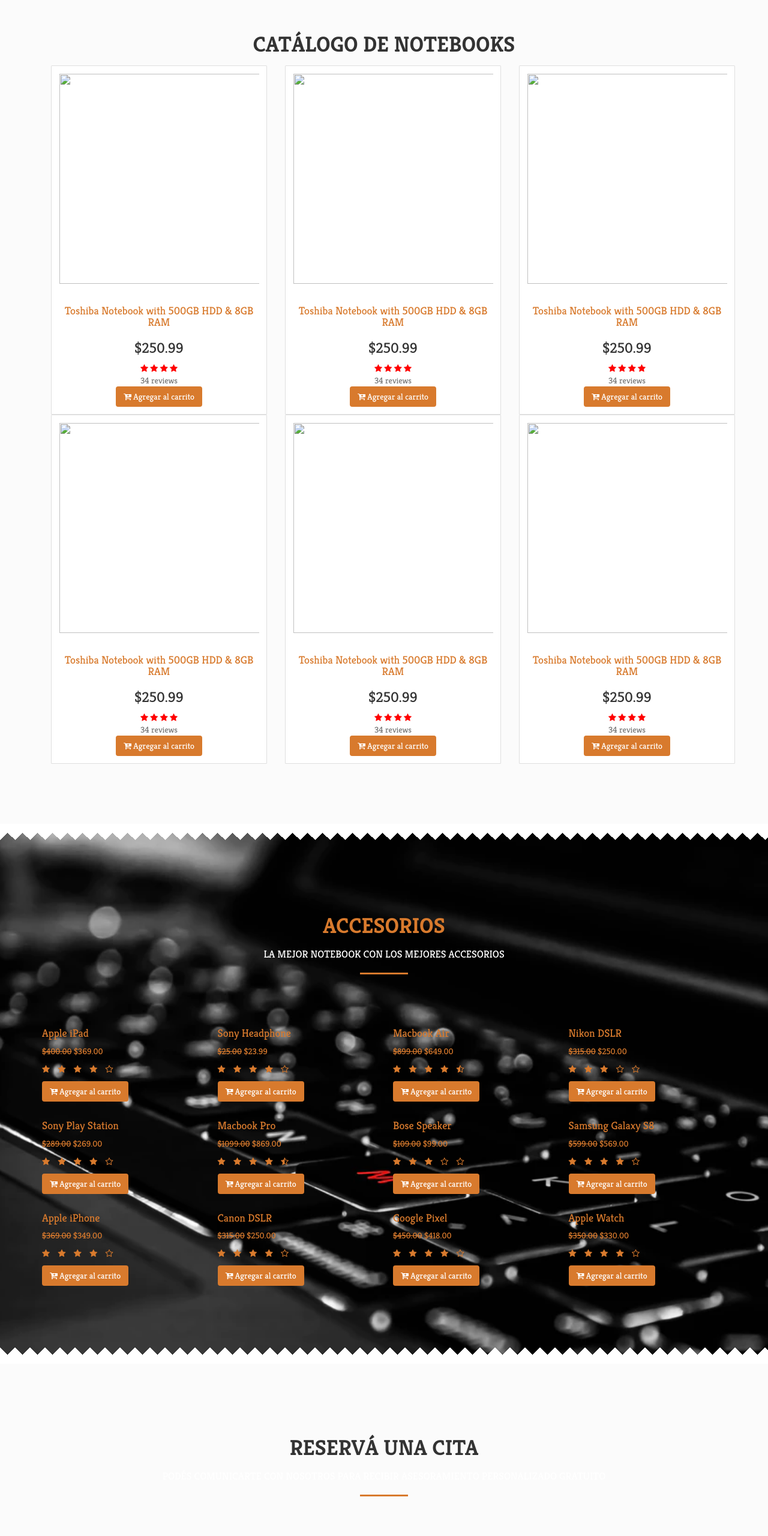
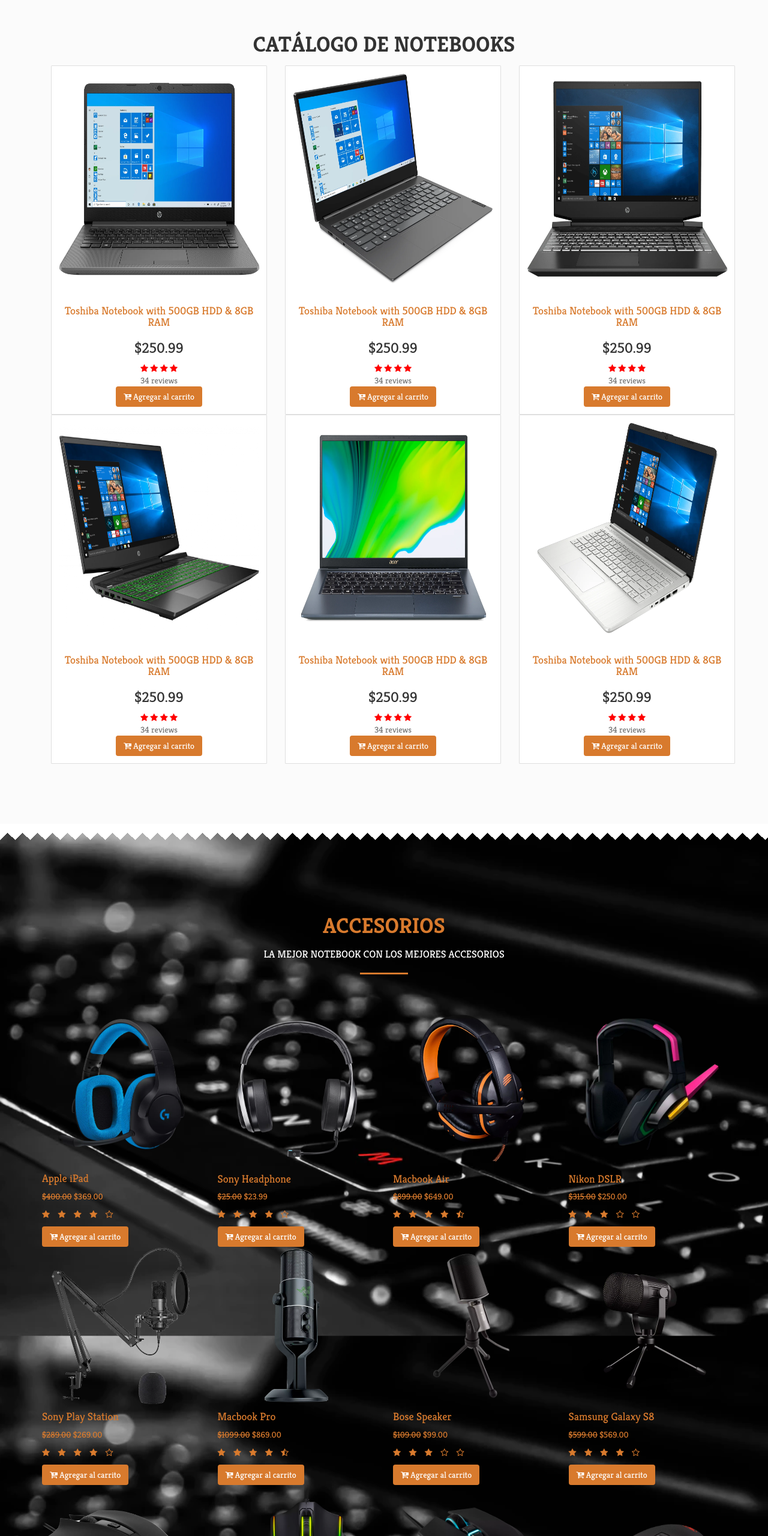
Before and after one commit to JeyciHouses1986/notex, a plain HTML site: page index.html in a window 1280 px wide. Shown: the part 1700-4260 px from the top of the page at 60% size. Drawn offline with Linux system fonts and the light colour scheme; the site is published under a folder, as on GitHub Pages, so addresses that start at the root find nothing.

```diff
--- a/index.html
+++ b/index.html
@@ -38,7 +38,7 @@
             </div><!-- navbar-header -->
             <div id="navbar" class="navbar-collapse collapse">
                 <div class="hidden-xs" id="logo"><a href="#header">
-                        <img src="/img/logo.png" alt="">
+                        <img src="img/logo.png" alt="">
                     </a></div>
 
                 <ul class="nav navbar-nav navbar-right">
@@ -170,7 +170,7 @@
                             <div class="card-body">
                                 <div class="card-img-actions">
 
-                                    <img src="/img/notebooks/note1.webp" class="card-img img-fluid" width="96"
+                                    <img src="img/notebooks/note1.webp" class="card-img img-fluid" width="96"
                                         height="350" alt="">
 
 
@@ -218,7 +218,7 @@
                             <div class="card-body">
                                 <div class="card-img-actions">
 
-                                    <img src="/img/notebooks/note2.webp" class="card-img img-fluid" width="96"
+                                    <img src="img/notebooks/note2.webp" class="card-img img-fluid" width="96"
                                         height="350" alt="">
 
 
@@ -265,7 +265,7 @@
                             <div class="card-body">
                                 <div class="card-img-actions">
 
-                                    <img src="/img/notebooks/note3.webp" class="card-img img-fluid" width="96"
+                                    <img src="img/notebooks/note3.webp" class="card-img img-fluid" width="96"
                                         height="350" alt="">
 
 
@@ -313,7 +313,7 @@
                             <div class="card-body">
                                 <div class="card-img-actions">
 
-                                    <img src="/img/notebooks/note4.webp" class="card-img img-fluid" width="96"
+                                    <img src="img/notebooks/note4.webp" class="card-img img-fluid" width="96"
                                         height="350" alt="">
 
 
@@ -361,7 +361,7 @@
                             <div class="card-body">
                                 <div class="card-img-actions">
 
-                                    <img src="/img/notebooks/note5.webp" class="card-img img-fluid" width="96"
+                                    <img src="img/notebooks/note5.webp" class="card-img img-fluid" width="96"
                                         height="350" alt="">
 
 
@@ -409,7 +409,7 @@
                             <div class="card-body">
                                 <div class="card-img-actions">
 
-                                    <img src="/img/notebooks/note6.webp" class="card-img img-fluid" width="96"
+                                    <img src="img/notebooks/note6.webp" class="card-img img-fluid" width="96"
                                         height="350" alt="">
 
 
@@ -484,7 +484,7 @@
                         <div class="col-sm-3">
                             <div class="thumb-wrapper">
                                 <div class="img-box">
-                                    <img src="/img/accesorios/auriculares/auri1.webp" class="img-fluid" alt="">
+                                    <img src="img/accesorios/auriculares/auri1.webp" class="img-fluid" alt="">
                                 </div>
                                 <div class="thumb-content">
                                     <h4>Apple iPad</h4>
@@ -509,7 +509,7 @@
                         <div class="col-sm-3">
                             <div class="thumb-wrapper">
                                 <div class="img-box">
-                                    <img src="/img/accesorios/auriculares/auri2.webp" class="img-fluid" alt="">
+                                    <img src="img/accesorios/auriculares/auri2.webp" class="img-fluid" alt="">
                                 </div>
                                 <div class="thumb-content">
                                     <h4>Sony Headphone</h4>
@@ -534,7 +534,7 @@
                         <div class="col-sm-3">
                             <div class="thumb-wrapper">
                                 <div class="img-box">
-                                    <img src="/img/accesorios/auriculares/auri3.webp" class="img-fluid" alt="">
+                                    <img src="img/accesorios/auriculares/auri3.webp" class="img-fluid" alt="">
                                 </div>
                                 <div class="thumb-content">
                                     <h4>Macbook Air</h4>
@@ -558,7 +558,7 @@
                         <div class="col-sm-3">
                             <div class="thumb-wrapper">
                                 <div class="img-box">
-                                    <img src="/img/accesorios/auriculares/auri4.webp" class="img-fluid" alt="">
+                                    <img src="img/accesorios/auriculares/auri4.webp" class="img-fluid" alt="">
                                 </div>
                                 <div class="thumb-content">
                                     <h4>Nikon DSLR</h4>
@@ -589,7 +589,7 @@
                         <div class="col-sm-3">
                             <div class="thumb-wrapper">
                                 <div class="img-box">
-                                    <img src="/img/accesorios/microfonos/micro1.webp" class="img-fluid" alt="">
+                                    <img src="img/accesorios/microfonos/micro1.webp" class="img-fluid" alt="">
                                 </div>
                                 <div class="thumb-content">
                                     <h4>Sony Play Station</h4>
@@ -614,7 +614,7 @@
                         <div class="col-sm-3">
                             <div class="thumb-wrapper">
                                 <div class="img-box">
-                                    <img src="/img/accesorios/microfonos/micro2.webp" class="img-fluid" alt="">
+                                    <img src="img/accesorios/microfonos/micro2.webp" class="img-fluid" alt="">
                                 </div>
                                 <div class="thumb-content">
                                     <h4>Macbook Pro</h4>
@@ -638,7 +638,7 @@
                         <div class="col-sm-3">
                             <div class="thumb-wrapper">
                                 <div class="img-box">
-                                    <img src="/img/accesorios/microfonos/micro3.webp" class="img-fluid" alt="">
+                                    <img src="img/accesorios/microfonos/micro3.webp" class="img-fluid" alt="">
                                 </div>
                                 <div class="thumb-content">
                                     <h4>Bose Speaker</h4>
@@ -664,7 +664,7 @@
                         <div class="col-sm-3">
                             <div class="thumb-wrapper">
                                 <div class="img-box">
-                                    <img src="/img/accesorios/microfonos/micro4.webp" class="img-fluid" alt="">
+                                    <img src="img/accesorios/microfonos/micro4.webp" class="img-fluid" alt="">
                                 </div>
                                 <div class="thumb-content">
                                     <h4>Samsung Galaxy S8</h4>
@@ -694,7 +694,7 @@
                         <div class="col-sm-3">
                             <div class="thumb-wrapper">
                                 <div class="img-box">
-                                    <img src="/img/accesorios/mouse/mouse1.webp" class="img-fluid" alt="">
+                                    <img src="img/accesorios/mouse/mouse1.webp" class="img-fluid" alt="">
                                 </div>
                                 <div class="thumb-content">
                                     <h4>Apple iPhone</h4>
@@ -719,7 +719,7 @@
                         <div class="col-sm-3">
                             <div class="thumb-wrapper">
                                 <div class="img-box">
-                                    <img src="/img/accesorios/mouse/mouse2.webp" class="img-fluid" alt="">
+                                    <img src="img/accesorios/mouse/mouse2.webp" class="img-fluid" alt="">
                                 </div>
                                 <div class="thumb-content">
                                     <h4>Canon DSLR</h4>
@@ -744,7 +744,7 @@
                         <div class="col-sm-3">
                             <div class="thumb-wrapper">
                                 <div class="img-box">
-                                    <img src="/img/accesorios/mouse/mouse3.webp" class="img-fluid" alt="">
+                                    <img src="img/accesorios/mouse/mouse3.webp" class="img-fluid" alt="">
                                 </div>
                                 <div class="thumb-content">
                                     <h4>Google Pixel</h4>
@@ -769,7 +769,7 @@
                         <div class="col-sm-3">
                             <div class="thumb-wrapper">
                                 <div class="img-box">
-                                    <img src="/img/accesorios/mouse/mouse4.webp" class="img-fluid" alt="">
+                                    <img src="img/accesorios/mouse/mouse4.webp" class="img-fluid" alt="">
                                 </div>
                                 <div class="thumb-content">
                                     <h4>Apple Watch</h4>
@@ -897,7 +897,7 @@
                 <div class="col-sm-4">
                     <div class="col-wrapper">
                         <div class="icon-wrapper">
-                            <img src="/img/quienes/perso1.webp">
+                            <img src="img/quienes/perso1.webp">
                         </div>
                         <h3>Javier Casas</h3>
                         <p>Vivamus sagittis lacuson augue laoreet rutrum faucibus dolor auctor. Cras mattis consectetur
@@ -907,7 +907,7 @@
                 <div class="col-sm-4">
                     <div class="col-wrapper">
                         <div class="icon-wrapper">
-                            <img src="/img/quienes/perso2.webp">
+                            <img src="img/quienes/perso2.webp">
                         </div>
                         <h3>Diego Clapton</h3>
                         <p>Nullam id dolor id nibh ultricies vehicula ut id elit. Cum sociis natoque penatibus et magnis
@@ -917,7 +917,7 @@
                 <div class="col-sm-4">
                     <div class="col-wrapper">
                         <div class="icon-wrapper">
-                            <img src="/img/quienes/perso3.webp">
+                            <img src="img/quienes/perso3.webp">
                         </div>
                         <h3>Juan Montserrat</h3>
                         <p>Curabitur blandit matti tempus porttitor. Donec id elit non mi porta ut gravida at eget
```
